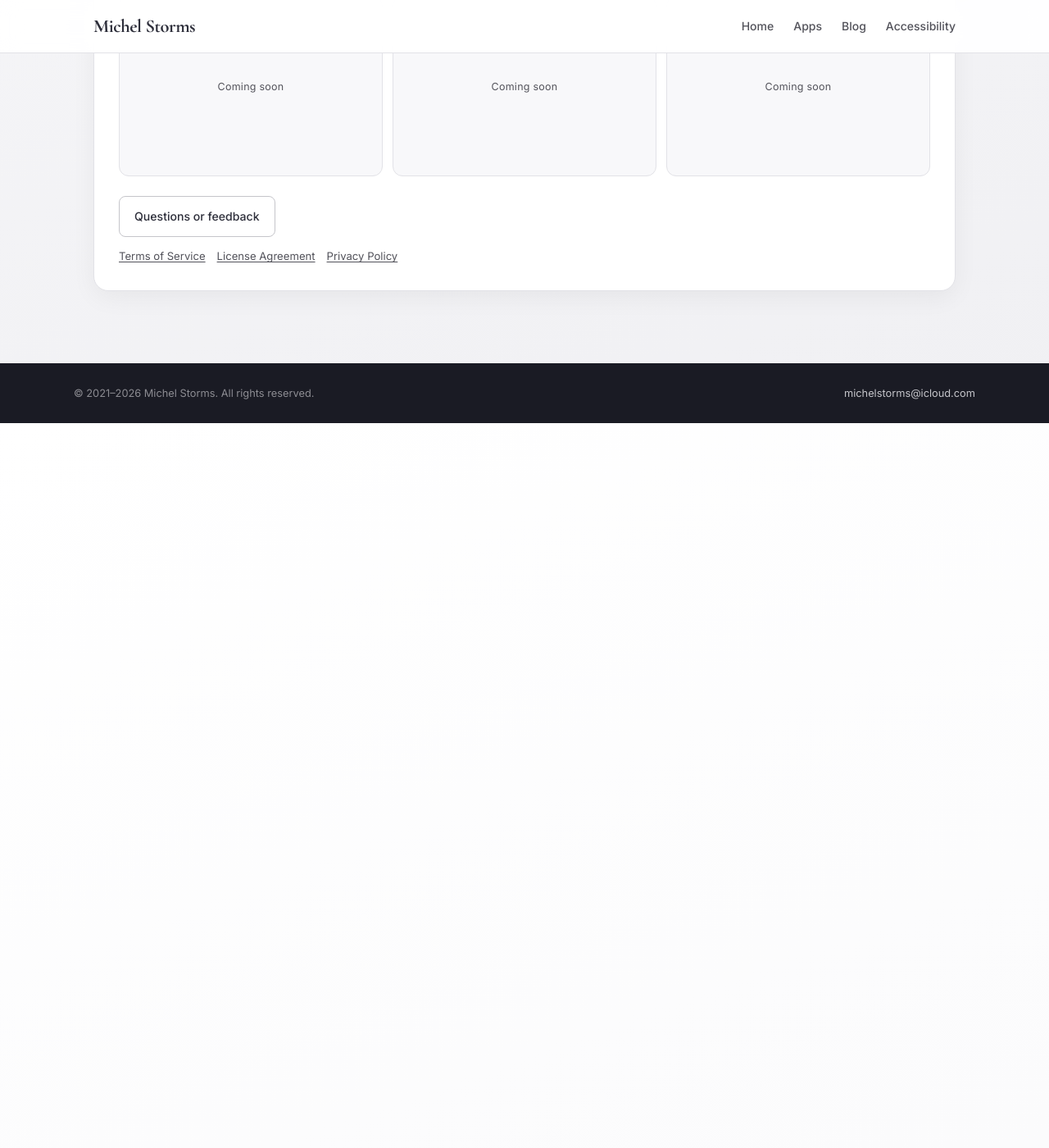
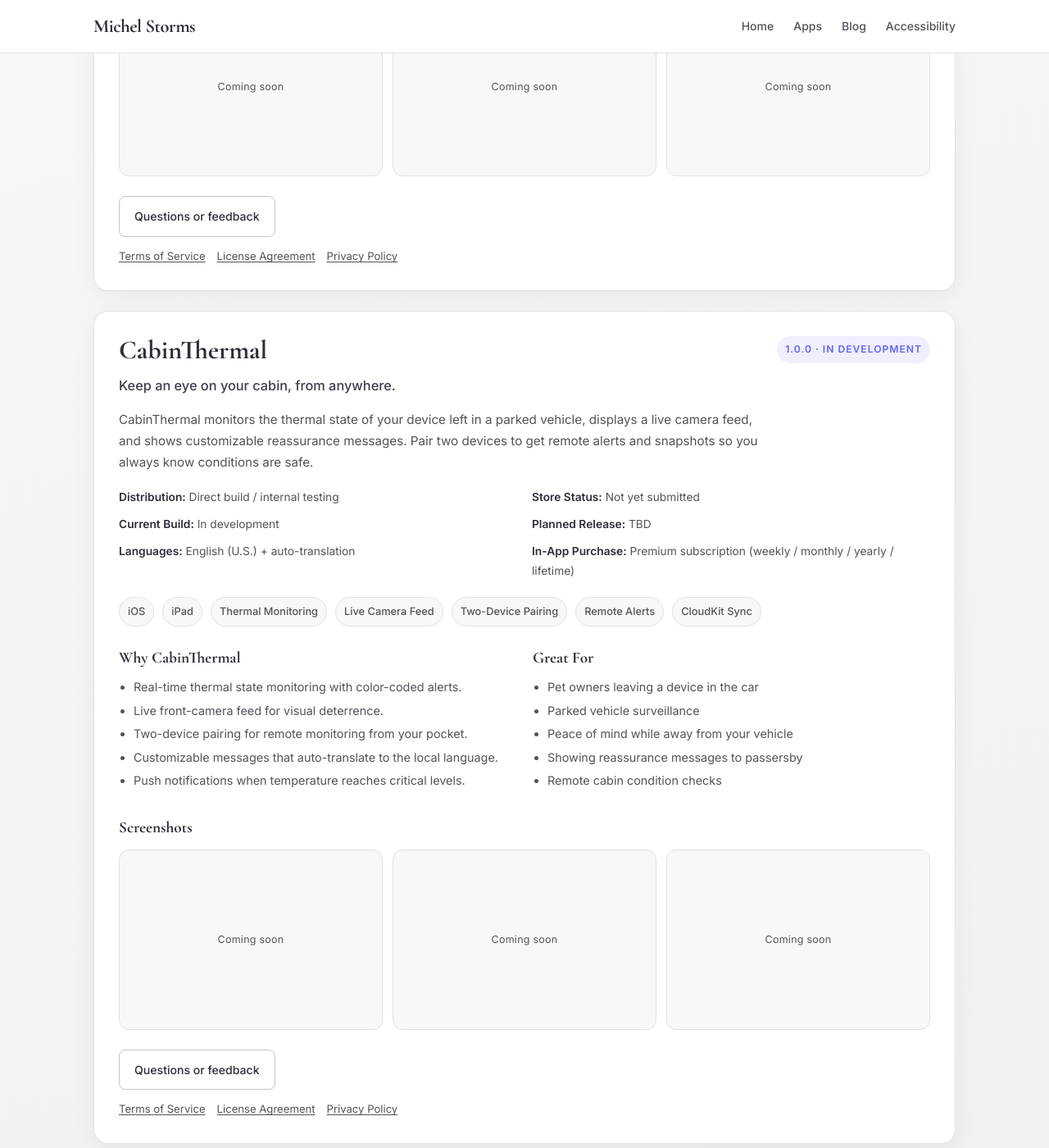
Before and after one commit to stormychel/michelstorms.github.io, a Jekyll site: the page apps.html, which Jekyll copies as it is, in a window 1280 px wide and 1400 px high, scrolled down 3263 px. Shown: the whole window at 82% size. Built offline with Jekyll 4.4.1, drawn with Linux system fonts in a browser that asks for light colours; before the commit the page ends 3779 px from its top, so only the background shows below that.

Commit message:
Add CabinThermal app card and legal pages

```diff
--- a/apps.html
+++ b/apps.html
@@ -564,6 +564,74 @@
           <a href="https://michelstorms.com/hovercalc/privacy/">Privacy Policy</a>
         </div>
       </article>
+
+      <article class="app-card">
+        <div class="app-card-header">
+          <h2 class="app-name">CabinThermal</h2>
+          <span class="status-pill">1.0.0 · In Development</span>
+        </div>
+        <p class="app-tagline">Keep an eye on your cabin, from anywhere.</p>
+        <p class="app-description">CabinThermal monitors the thermal state of your device left in a parked vehicle, displays a live camera feed, and shows customizable reassurance messages. Pair two devices to get remote alerts and snapshots so you always know conditions are safe.</p>
+        <div class="app-meta">
+          <p><strong>Distribution:</strong> Direct build / internal testing</p>
+          <p><strong>Store Status:</strong> Not yet submitted</p>
+          <p><strong>Current Build:</strong> In development</p>
+          <p><strong>Planned Release:</strong> TBD</p>
+          <p><strong>Languages:</strong> English (U.S.) + auto-translation</p>
+          <p><strong>In-App Purchase:</strong> Premium subscription (weekly / monthly / yearly / lifetime)</p>
+        </div>
+        <ul class="platform-list" aria-label="Supported platforms">
+          <li>iOS</li>
+          <li>iPad</li>
+          <li>Thermal Monitoring</li>
+          <li>Live Camera Feed</li>
+          <li>Two-Device Pairing</li>
+          <li>Remote Alerts</li>
+          <li>CloudKit Sync</li>
+        </ul>
+        <div class="detail-columns">
+          <div>
+            <h3>Why CabinThermal</h3>
+            <ul>
+              <li>Real-time thermal state monitoring with color-coded alerts.</li>
+              <li>Live front-camera feed for visual deterrence.</li>
+              <li>Two-device pairing for remote monitoring from your pocket.</li>
+              <li>Customizable messages that auto-translate to the local language.</li>
+              <li>Push notifications when temperature reaches critical levels.</li>
+            </ul>
+          </div>
+          <div>
+            <h3>Great For</h3>
+            <ul>
+              <li>Pet owners leaving a device in the car</li>
+              <li>Parked vehicle surveillance</li>
+              <li>Peace of mind while away from your vehicle</li>
+              <li>Showing reassurance messages to passersby</li>
+              <li>Remote cabin condition checks</li>
+            </ul>
+          </div>
+        </div>
+        <h3 class="screenshots-title">Screenshots</h3>
+        <div class="screens-grid" aria-label="CabinThermal screenshots">
+          <figure class="screen-shot placeholder">
+            <figcaption>Coming soon</figcaption>
+          </figure>
+          <figure class="screen-shot placeholder">
+            <figcaption>Coming soon</figcaption>
+          </figure>
+          <figure class="screen-shot placeholder">
+            <figcaption>Coming soon</figcaption>
+          </figure>
+        </div>
+        <div class="app-actions">
+          <a class="btn btn-outline" href="index.html#contact">Questions or feedback</a>
+        </div>
+        <div class="legal-links" aria-label="CabinThermal legal links">
+          <a href="https://michelstorms.com/cabinthermal/terms/">Terms of Service</a>
+          <a href="https://michelstorms.com/cabinthermal/license/">License Agreement</a>
+          <a href="https://michelstorms.com/cabinthermal/privacy/">Privacy Policy</a>
+        </div>
+      </article>
     </section>
   </main>
 
```
Also changed, not shown: cabinthermal/license/index.html (added, +55 -0 lines), cabinthermal/privacy/index.html (added, +63 -0 lines), cabinthermal/terms/index.html (added, +54 -0 lines).
